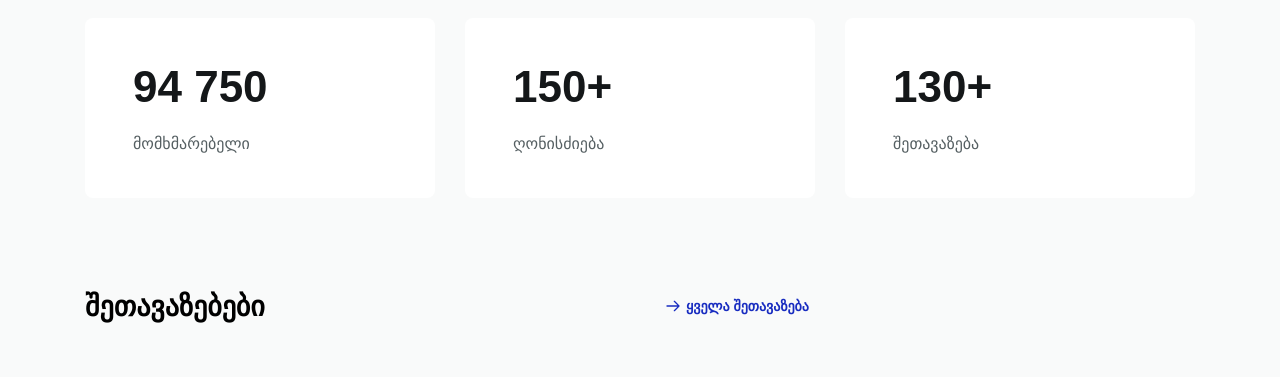
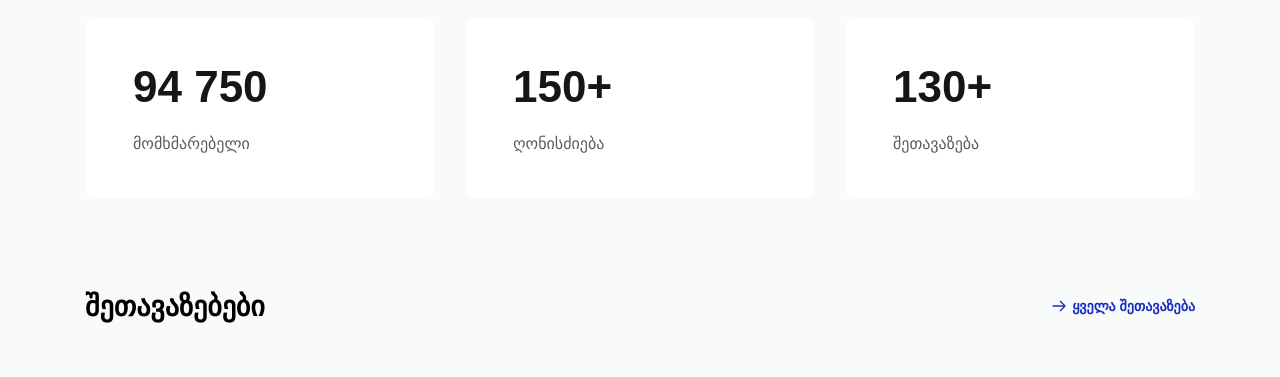
Before and after one commit to MerabSamkharadze/TBC-Concept, a plain HTML site: page index.html in a window 1280 px wide. Shown: the part 1520-1897 px from the top of the page. Drawn offline with Linux system fonts and the light colour scheme.

Commit message:
fix a bug on offers heading buner

```diff
--- a/css/style.css
+++ b/css/style.css
@@ -115,6 +115,7 @@ header {
   line-height: 1.4;
   display: flex;
   align-items: center;
+  justify-content: end;
   gap: 5px;
   transition: color 0.3s;
   cursor: pointer;
```
